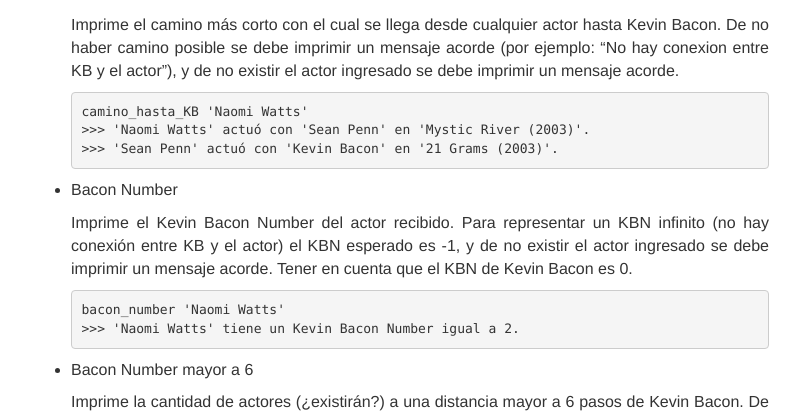
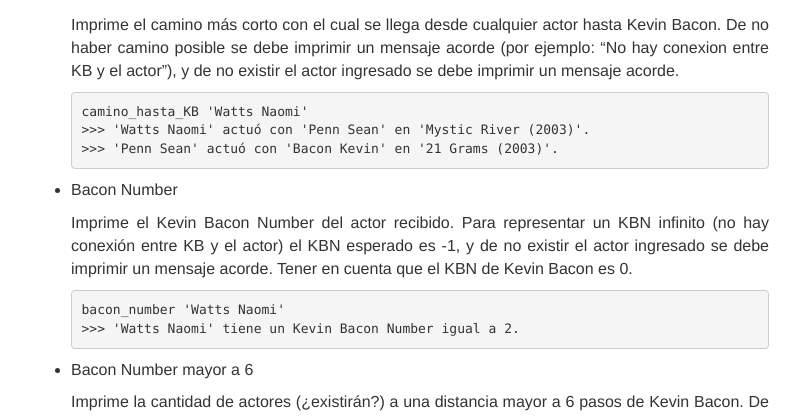
Before and after one commit to algoritmos-rw/algoritmos, a Jekyll site: the page built from static/tps/2017_2/tp3/index.md, in a window 1280 px wide and 900 px high, scrolled down 3520 px. Shown: the part 156-572 px from the top of the window, without its empty margins (240-1040 px from the left). Built offline with Jekyll 4.4.1, drawn with Linux system fonts in a browser that asks for light colours.

Commit message:
Arreglo convención de apellido-nombre para ejemplos de actores.

````diff
--- a/static/tps/2017_2/tp3/index.md
+++ b/static/tps/2017_2/tp3/index.md
@@ -145,17 +145,17 @@ Se aclara previamente que no es necesario para el alcance de este TP hacer el gr
 
     Imprime el camino más corto con el cual se llega desde cualquier actor hasta Kevin Bacon. De no haber camino posible se debe imprimir un mensaje acorde (por ejemplo: "No hay conexion entre KB y el actor"), y de no existir el actor ingresado se debe imprimir un mensaje acorde.
 ```
-camino_hasta_KB 'Naomi Watts'
->>> 'Naomi Watts' actuó con 'Sean Penn' en 'Mystic River (2003)'.
->>> 'Sean Penn' actuó con 'Kevin Bacon' en '21 Grams (2003)'.
+camino_hasta_KB 'Watts Naomi'
+>>> 'Watts Naomi' actuó con 'Penn Sean' en 'Mystic River (2003)'.
+>>> 'Penn Sean' actuó con 'Bacon Kevin' en '21 Grams (2003)'.
 ```
 
 * Bacon Number
 
     Imprime el Kevin Bacon Number del actor recibido. Para representar un KBN infinito (no hay conexión entre KB y el actor) el KBN esperado es -1, y de no existir el actor ingresado se debe imprimir un mensaje acorde. Tener en cuenta que el KBN de Kevin Bacon es 0.
 ```
-bacon_number 'Naomi Watts'
->>> 'Naomi Watts' tiene un Kevin Bacon Number igual a 2.
+bacon_number 'Watts Naomi'
+>>> 'Watts Naomi' tiene un Kevin Bacon Number igual a 2.
 ```
 
 * Bacon Number mayor a 6
````
